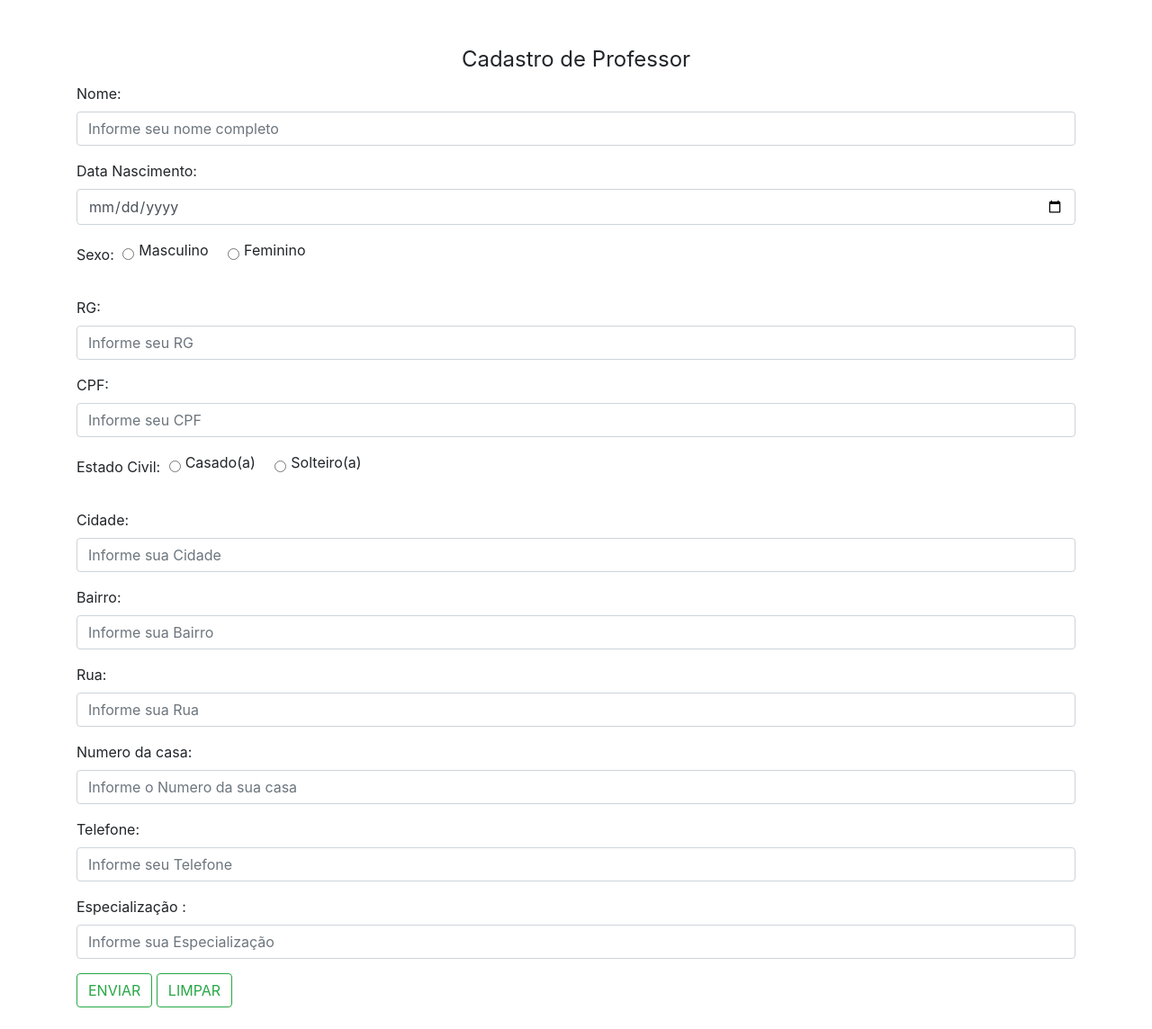
After one commit to paulo280799/Registra_Clinic_Fisio_Web, a PHP site: page /Telas/CadastroProfessor.php in a window 1280 px wide. The commit adds this page. Shown: the whole page at 90% size. Run offline with PHP 8.4, Linux system fonts and the light colour scheme; some libraries are stand-ins or nearby versions.

Commit message:
Criada a tela de cadatro de professor e foi linkada as telas no menu principal

```diff
--- /dev/null
+++ b/Telas/CadastroProfessor.php
@@ -0,0 +1,114 @@
+<!DOCTYPE html>
+<html lang="pt-br">
+<head>
+  <!-- Required meta tags -->
+  <meta charset="utf-8">
+  <meta name="viewport" content="width=device-width, initial-scale=1, shrink-to-fit=no">
+
+  <!-- Bootstrap CSS -->
+  <link rel="stylesheet" href="https://maxcdn.bootstrapcdn.com/bootstrap/4.0.0/css/bootstrap.min.css" integrity="sha384-Gn5384xqQ1aoWXA+058RXPxPg6fy4IWvTNh0E263XmFcJlSAwiGgFAW/dAiS6JXm" crossorigin="anonymous">
+
+  <link rel="stylesheet" type="text/css" href="css.style.css">
+
+  <title>Registra Clinic Fisio</title>
+</head>
+<body>
+
+  <br>
+  <br>
+
+  <div class="container">
+    <form action="script.php" method="post">
+      <fieldset>
+        <legend class="fw" style="text-align: center;">Cadastro de Professor</legend>
+
+        <div class="form-group">
+          <label id="nome" class="fw">Nome:</label>
+          <input type="text" name="nomeProfessor" class="form-control" id="nomeProfessor" placeholder="Informe seu nome completo">
+        </div>
+
+        <div class="form-group">
+          <label id="dataNasc" class="fw">Data Nascimento:</label>
+          <input type="date" name="dataNasc" class="form-control" id="dataNasc" placeholder="Informe sua data de nascimento">
+        </div>
+
+        <div class="form-group">
+          <label style="margin-right: 5px;" class="fw">Sexo:</label>
+          <div class="form-group form-check-inline">
+            <input type="radio" class="form-check-input" name="sexo" value="M" id="masc">
+            <label class="form-check-input" for="masc">Masculino</label>
+          </div>
+          <div class="form-group form-check-inline">
+            <input type="radio" class="form-check-input" name="sexo" value="F" id="femi">
+            <label class="form-check-input" for="femi">Feminino</label>
+          </div>
+        </div>
+
+        <div class="form-group">
+          <label id="nome" class="fw">RG:</label>
+          <input type="text" name="RG" class="form-control" id="RG" placeholder="Informe seu RG">
+        </div>
+
+        <div class="form-group">
+          <label id="cpf" class="fw">CPF:</label>
+          <input type="text" name="cpf" class="form-control" id="cpf" placeholder="Informe seu CPF">
+        </div>
+
+        <div class="form-group">
+          <label style="margin-right: 5px;" class="fw">Estado Civil:</label>
+          <div class="form-group form-check-inline">
+            <input type="radio" class="form-check-input" name="sexo" value="M" id="masc">
+            <label class="form-check-input" for="masc">Casado(a)</label>
+          </div>
+          <div class="form-group form-check-inline">
+            <input type="radio" class="form-check-input" name="sexo" value="F" id="femi">
+            <label class="form-check-input" for="femi">Solteiro(a)</label>
+          </div>
+        </div>
+
+        <div class="form-group">
+          <label id="nome" class="fw">Cidade:</label>
+          <input type="text" name="Cidade" class="form-control" id="Cidade" placeholder="Informe sua Cidade">
+        </div>
+
+        <div class="form-group">
+          <label id="nome" class="fw">Bairro:</label>
+          <input type="text" name="Bairro" class="form-control" id="Bairro" placeholder="Informe sua Bairro">
+        </div>
+
+        <div class="form-group">
+          <label id="nome" class="fw">Rua:</label>
+          <input type="text" name="Rua" class="form-control" id="Rua" placeholder="Informe sua Rua">
+        </div>
+
+        <div class="form-group">
+          <label id="nome" class="fw">Numero da casa:</label>
+          <input type="text" name="NumCasa" class="form-control" id="NumCasa" placeholder="Informe o Numero da sua casa">
+        </div>
+
+        <div class="form-group">
+          <label id="nome" class="fw">Telefone:</label>
+          <input type="text" name="Telefone" class="form-control" id="Telefone" placeholder="Informe seu Telefone">
+        </div>
+
+        <div class="form-group">
+          <label id="especializacao" class="fw">Especialização :</label>
+          <input type="text" name="especializacao" class="form-control" id="especializacao" placeholder="Informe sua Especialização">
+        </div>
+
+        <button type="submit" value="cadastrar" class="btn btn-outline-success">ENVIAR</button>
+        <button type="submit" class="btn btn-outline-success">LIMPAR</button>
+        <br>
+        <br>
+      </fieldset>
+    </form>
+  </div>
+
+
+  <!-- Optional JavaScript -->
+  <!-- jQuery first, then Popper.js, then Bootstrap JS -->
+  <script src="https://code.jquery.com/jquery-3.2.1.slim.min.js" integrity="sha384-KJ3o2DKtIkvYIK3UENzmM7KCkRr/rE9/Qpg6aAZGJwFDMVNA/GpGFF93hXpG5KkN" crossorigin="anonymous"></script>
+  <script src="https://cdnjs.cloudflare.com/ajax/libs/popper.js/1.12.9/umd/popper.min.js" integrity="sha384-ApNbgh9B+Y1QKtv3Rn7W3mgPxhU9K/ScQsAP7hUibX39j7fakFPskvXusvfa0b4Q" crossorigin="anonymous"></script>
+  <script src="https://maxcdn.bootstrapcdn.com/bootstrap/4.0.0/js/bootstrap.min.js" integrity="sha384-JZR6Spejh4U02d8jOt6vLEHfe/JQGiRRSQQxSfFWpi1MquVdAyjUar5+76PVCmYl" crossorigin="anonymous"></script>
+</body>
+</html>
--- a/Util/Menu.php
+++ b/Util/Menu.php
@@ -14,8 +14,9 @@
             <li class="nav-item active" id="items-li">
               <a class="nav-link" href="Telas/CadastroPaciente.php" id="items-a">Cadastro<span class="sr-only">(current)</span></a>
                 <ul class="sub-menu">
-                  <li class="sub-menu-li"><a href="#">Paciente</a></li>
-                  <li class="sub-menu-li"><a href="#">Professor</a></li>
+                  <li class="sub-menu-li"><a href="CadastroPaciente.php ">Paciente</a></li>
+                  <li class="sub-menu-li"><a href="CadastroProfessor.php">Professor</a></li>
+                  <li class="sub-menu-li"><a href="CadastroUsuario.php">Usuario</a></li>
                   <li class="sub-menu-li"><a href="#">Aluno</a></li>
                 </ul>
             </li>
```
